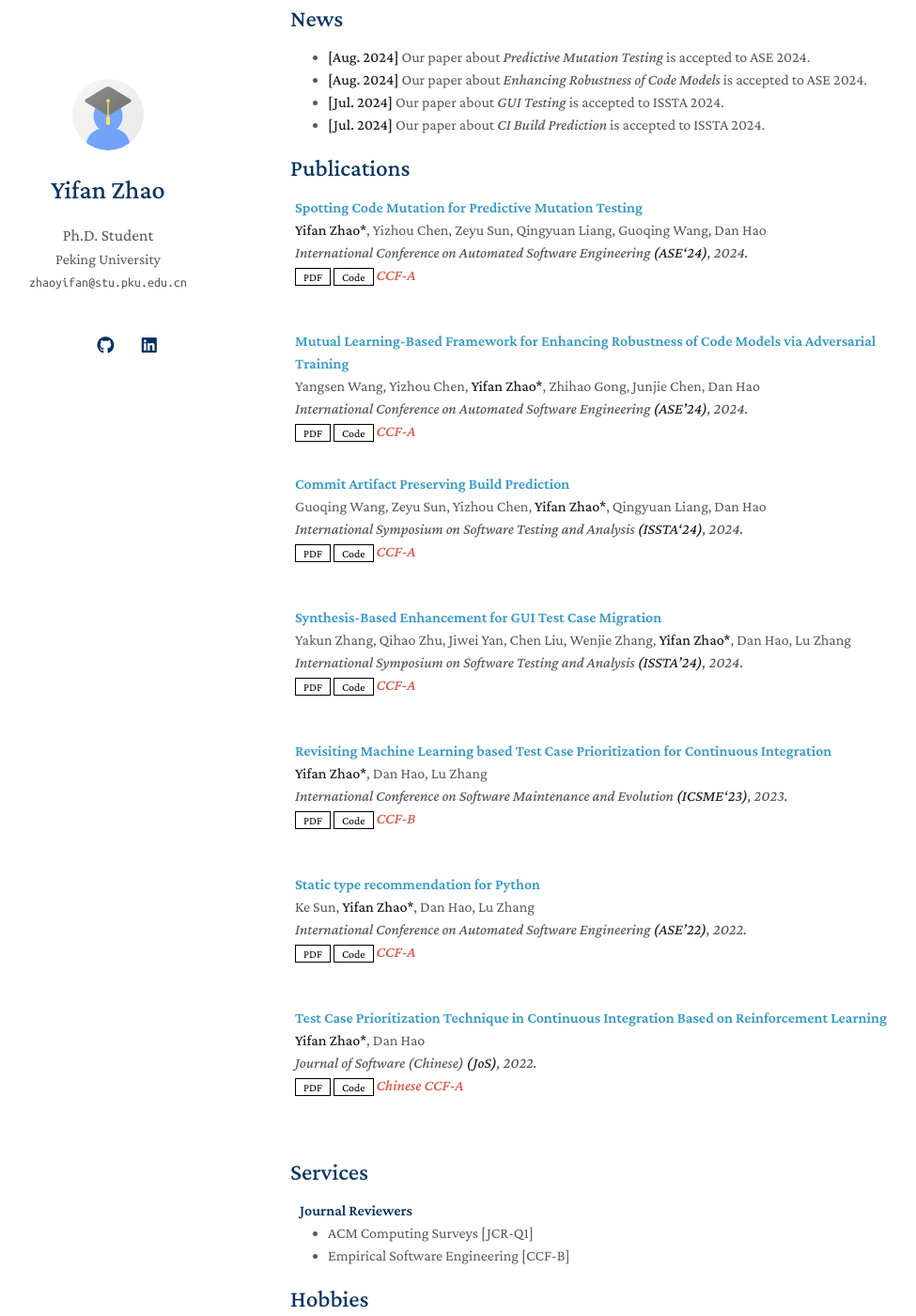
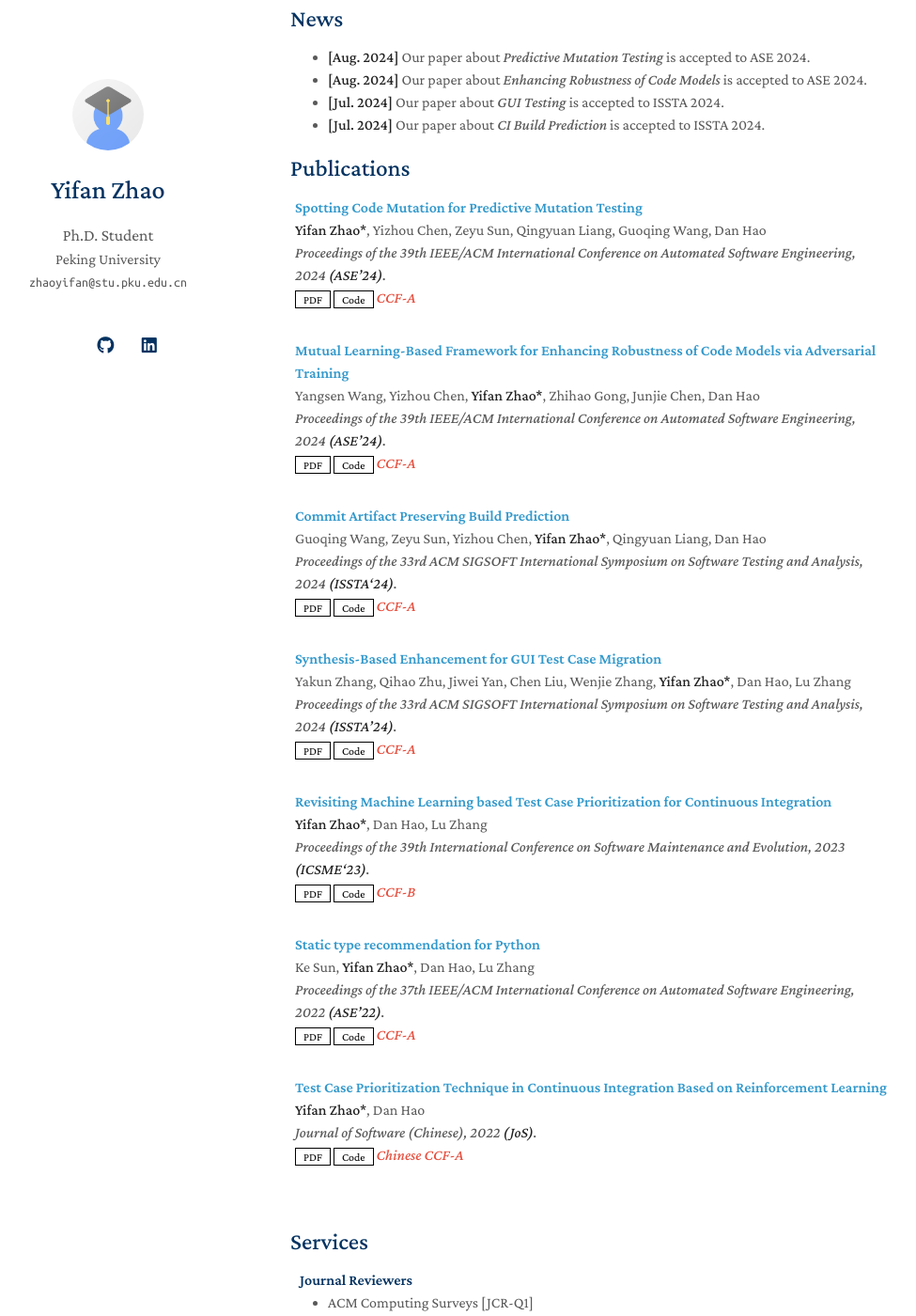
Before and after one commit to yifan-CodeDir/yifan-CodeDir.github.io, a Jekyll site: the page built from index.md, in a window 1280 px wide and 1400 px high, scrolled down 488 px. Shown: the whole window at 94% size, without its empty margins (161-1136 px from the left). Built offline with Jekyll 4.4.1, drawn with Linux system fonts in a browser that asks for light colours; a style sheet for code colours, icons or effects is not loaded; our own code applies the rules of GitHub Pages for plain Markdown files.

Commit message:
Update publications.yml

```diff
--- a/_data/publications.yml
+++ b/_data/publications.yml
@@ -3,7 +3,7 @@ main:
   - title: Spotting Code Mutation for Predictive Mutation Testing
     authors: <strong>Yifan Zhao*</strong>, Yizhou Chen, Zeyu Sun, Qingyuan Liang, Guoqing Wang, Dan Hao
     conference_short: ASE'24 [CCF-A]
-    conference: International Conference on Automated Software Engineering <strong>(ASE‘24)</strong>, 2024.
+    conference: Proceedings of the 39th IEEE/ACM International Conference on Automated Software Engineering, 2024 <strong>(ASE’24)</strong>.
     pdf: https://dl.acm.org/doi/abs/10.1145/3691620.3695491
     code: https://github.com/yifan-CodeDir/SODA
     notes: CCF-A
@@ -11,7 +11,7 @@ main:
   - title: Mutual Learning-Based Framework for Enhancing Robustness of Code Models via Adversarial Training
     authors: Yangsen Wang, Yizhou Chen, <strong>Yifan Zhao*</strong>, Zhihao Gong, Junjie Chen, Dan Hao
     conference_short: ASE'24 [CCF-A]
-    conference: International Conference on Automated Software Engineering <strong>(ASE’24)</strong>, 2024.
+    conference: Proceedings of the 39th IEEE/ACM International Conference on Automated Software Engineering, 2024 <strong>(ASE’24)</strong>.
     pdf: https://vmnk-run.github.io/pdfs/ASE24-MARVEL.pdf
     code: https://github.com/VMnK-Run/MARVEL
     notes: CCF-A
@@ -19,7 +19,7 @@ main:
   - title: Commit Artifact Preserving Build Prediction
     authors: Guoqing Wang, Zeyu Sun, Yizhou Chen, <strong>Yifan Zhao*</strong>, Qingyuan Liang, Dan Hao
     conference_short: ISSTA'24 [CCF-A]
-    conference: International Symposium on Software Testing and Analysis <strong>(ISSTA‘24)</strong>, 2024.
+    conference: Proceedings of the 33rd ACM SIGSOFT International Symposium on Software Testing and Analysis, 2024 <strong>(ISSTA‘24)</strong>.
     pdf: https://dl.acm.org/doi/abs/10.1145/3650212.3680356
     code: https://github.com/GuoqingWang1999/GitSense
     notes: CCF-A
@@ -27,7 +27,7 @@ main:
   - title: Synthesis-Based Enhancement for GUI Test Case Migration
     authors: Yakun Zhang, Qihao Zhu, Jiwei Yan, Chen Liu, Wenjie Zhang, <strong>Yifan Zhao*</strong>, Dan Hao, Lu Zhang
     conference_short: ISSTA'24 [CCF-A]
-    conference: International Symposium on Software Testing and Analysis <strong>(ISSTA’24)</strong>, 2024.
+    conference: Proceedings of the 33rd ACM SIGSOFT International Symposium on Software Testing and Analysis, 2024 <strong>(ISSTA’24)</strong>.
     pdf: https://dl.acm.org/doi/abs/10.1145/3650212.3680327
     code: https://github.com/YakZhang/MigratePro
     notes: CCF-A
@@ -35,7 +35,7 @@ main:
   - title: Revisiting Machine Learning based Test Case Prioritization for Continuous Integration
     authors: <strong>Yifan Zhao*</strong>, Dan Hao, Lu Zhang
     conference_short: ICSME'23 [CCF-B]
-    conference: International Conference on Software Maintenance and Evolution <strong>(ICSME‘23)</strong>, 2023.
+    conference: Proceedings of the 39th International Conference on Software Maintenance and Evolution, 2023 <strong>(ICSME‘23)</strong>.
     pdf: https://arxiv.org/pdf/2311.13413
     code: https://github.com/yifan-CodeDir/ml-citcp
     notes: CCF-B
@@ -43,7 +43,7 @@ main:
   - title: Static type recommendation for Python
     authors: Ke Sun, <strong>Yifan Zhao*</strong>, Dan Hao, Lu Zhang
     conference_short: ASE'22 [CCF-A]
-    conference: International Conference on Automated Software Engineering <strong>(ASE’22)</strong>, 2022.
+    conference: Proceedings of the 37th IEEE/ACM International Conference on Automated Software Engineering, 2022 <strong>(ASE’22)</strong>.
     pdf: https://dl.acm.org/doi/abs/10.1145/3551349.3561150
     code: https://github.com/ksun212/Stray
     notes: CCF-A
@@ -51,7 +51,7 @@ main:
   - title: Test Case Prioritization Technique in Continuous Integration Based on Reinforcement Learning
     authors: <strong>Yifan Zhao*</strong>, Dan Hao
     conference_short: JoS (Chinese) [Chinese CCF-A]
-    conference: Journal of Software (Chinese) <strong>(JoS)</strong>, 2022.
+    conference: Journal of Software (Chinese), 2022 <strong>(JoS)</strong>.
     pdf: https://jos.org.cn/jos/article/pdf/6506
     code: https://github.com/yifan-CodeDir/PRM
     notes: Chinese CCF-A
```
